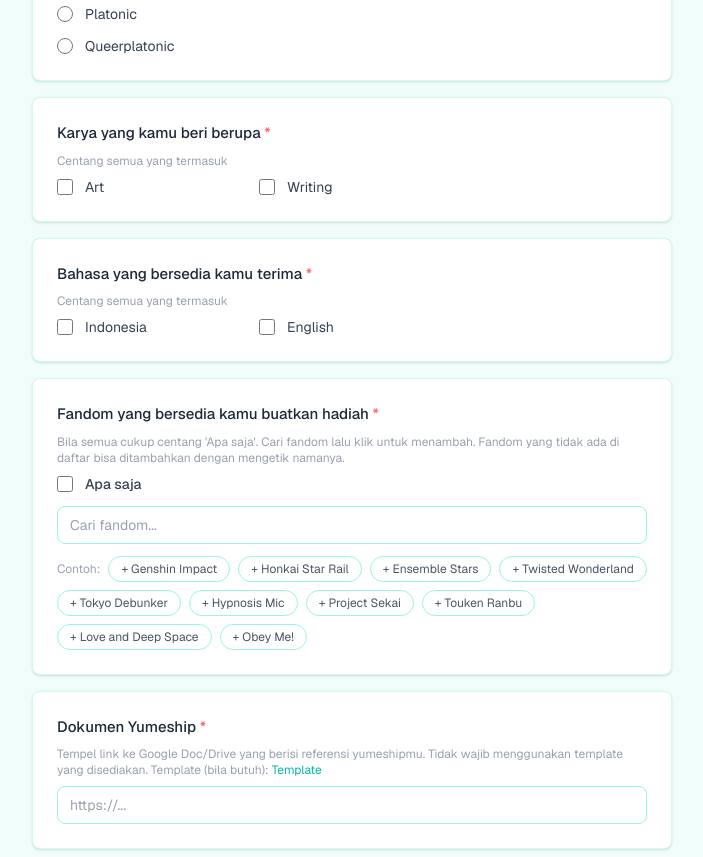
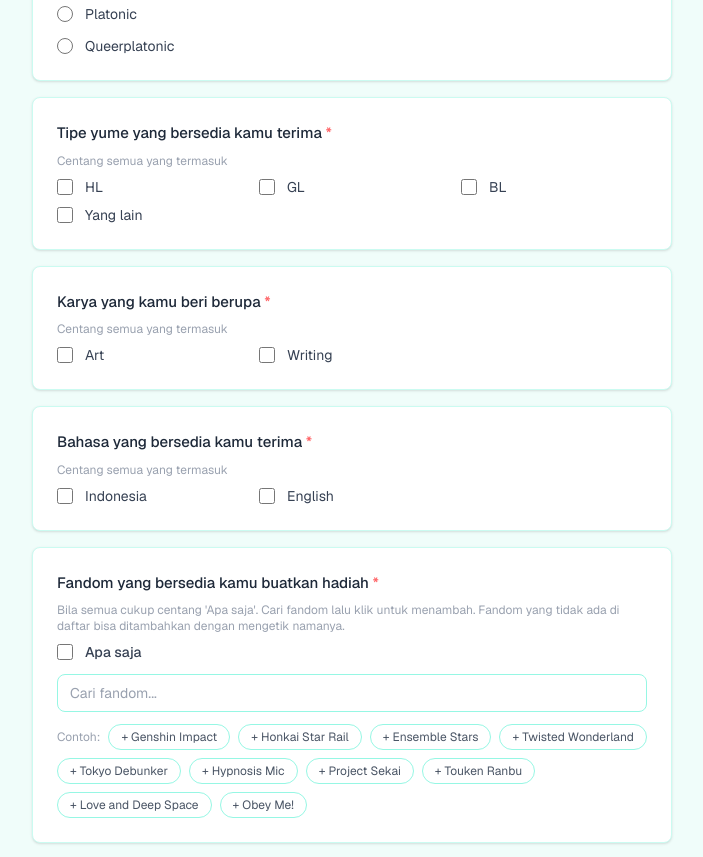
Before and after one commit to Isovyy/santahalu, a Next.js app: page / in a window 1280 px wide. Shown: the part 1960-2817 px from the top of the page, without its empty margins (288-991 px from the left). Built offline with nearby package versions, Linux system fonts and the light colour scheme.

Commit message:
added yumeship type

```diff
--- a/app/RegisterFields.tsx
+++ b/app/RegisterFields.tsx
@@ -10,22 +10,45 @@ export { FANDOM_ALL };
 export const RELATIONSHIP_OPTIONS = ["Romantic", "Platonic", "Queerplatonic"];
 export const CONTENT_TYPE_OPTIONS = ["Art", "Writing"];
 export const LANGUAGE_OPTIONS = ["Indonesia", "English"];
-export const YUME_TYPE_RECEIVE_OPTIONS = ["HL", "GL", "BL"];
+export const YUME_TYPE_OPTIONS = ["HL", "GL", "BL"];
 export const OTHER = "Yang lain";
 
-// "Yume type" (HL/GL/BL) only applies to ships with a romantic dimension.
+// "Tipe Yumeship (2)" (what your own ship actually is) only applies to
+// ships with a romantic dimension.
 export function showsYumeTypeReceive(relationshipType: string): boolean {
   return relationshipType === "Romantic" || relationshipType === "Queerplatonic";
 }
 
-// Splits a stored yumeTypeReceive value back into the radio selection plus
-// its free-text "Other" value, for prefilling an edit form.
+// Splits a stored yumeTypeGive value (comma-joined, like other checklist
+// fields) back into which standard checkboxes are selected plus any custom
+// "Other" text, for prefilling an edit form.
+export function splitYumeTypeGive(
+  value: string | null | undefined,
+): { yumeTypeGive: string[]; yumeTypeGiveOther: string } {
+  const parts = splitMulti(value ?? "");
+  const known = parts.filter((p) => (YUME_TYPE_OPTIONS as string[]).includes(p));
+  const custom = parts.find((p) => !(YUME_TYPE_OPTIONS as string[]).includes(p));
+  if (custom) return { yumeTypeGive: [...known, OTHER], yumeTypeGiveOther: custom };
+  return { yumeTypeGive: known, yumeTypeGiveOther: "" };
+}
+
+// Merges the checklist selection + custom "Other" text back into the
+// comma-joined string the backend stores.
+export function joinYumeTypeGive(values: string[], otherValue: string): string {
+  return values
+    .map((v) => (v === OTHER ? otherValue.trim() : v))
+    .filter(Boolean)
+    .join(", ");
+}
+
+// Splits a stored single-choice yumeTypeReceive value back into the radio
+// selection plus its free-text "Other" value, for prefilling an edit form.
 export function splitYumeTypeReceive(
   value: string | null | undefined,
 ): { yumeTypeReceive: string; yumeTypeReceiveOther: string } {
   const v = value ?? "";
   if (!v) return { yumeTypeReceive: "", yumeTypeReceiveOther: "" };
-  if ((YUME_TYPE_RECEIVE_OPTIONS as string[]).includes(v)) {
+  if ((YUME_TYPE_OPTIONS as string[]).includes(v)) {
     return { yumeTypeReceive: v, yumeTypeReceiveOther: "" };
   }
   return { yumeTypeReceive: OTHER, yumeTypeReceiveOther: v };
@@ -164,10 +187,16 @@ export function CheckboxGroup({
   options,
   values,
   onChange,
+  withOther,
+  otherValue,
+  onOtherChange,
 }: {
   options: string[];
   values: string[];
   onChange: (v: string[]) => void;
+  withOther?: boolean;
+  otherValue?: string;
+  onOtherChange?: (v: string) => void;
 }) {
   return (
     <div className="grid grid-cols-2 gap-x-4 gap-y-2 sm:grid-cols-3">
@@ -182,6 +211,25 @@ export function CheckboxGroup({
           {opt}
         </label>
       ))}
+      {withOther && (
+        <label className="col-span-2 flex items-center gap-3 text-sm text-gray-700 sm:col-span-3">
+          <input
+            type="checkbox"
+            checked={values.includes(OTHER)}
+            onChange={() => onChange(toggle(values, OTHER))}
+            className="h-4 w-4 accent-teal-500"
+          />
+          {OTHER}
+          {values.includes(OTHER) && (
+            <input
+              type="text"
+              className={inputClass + " ml-2"}
+              value={otherValue}
+              onChange={(e) => onOtherChange?.(e.target.value)}
+            />
+          )}
+        </label>
+      )}
     </div>
   );
 }
--- a/app/admin/responses/EditParticipantForm.tsx
+++ b/app/admin/responses/EditParticipantForm.tsx
@@ -7,8 +7,10 @@ import {
   RELATIONSHIP_OPTIONS,
   CONTENT_TYPE_OPTIONS,
   LANGUAGE_OPTIONS,
-  YUME_TYPE_RECEIVE_OPTIONS,
+  YUME_TYPE_OPTIONS,
   showsYumeTypeReceive,
+  splitYumeTypeGive,
+  joinYumeTypeGive,
   splitYumeTypeReceive,
   OTHER,
   splitMulti,
@@ -39,10 +41,15 @@ export default function EditParticipantForm({
   const [oshiName, setOshiName] = useState(row.oshiName);
   const [relationshipType, setRelationshipType] = useState(row.relationshipType);
   const [fandomYume, setFandomYume] = useState(row.fandomYume);
-  const initialYumeType = splitYumeTypeReceive(row.yumeTypeReceive);
-  const [yumeTypeReceive, setYumeTypeReceive] = useState(initialYumeType.yumeTypeReceive);
+  const initialYumeTypeGive = splitYumeTypeGive(row.yumeTypeGive);
+  const [yumeTypeGive, setYumeTypeGive] = useState(initialYumeTypeGive.yumeTypeGive);
+  const [yumeTypeGiveOther, setYumeTypeGiveOther] = useState(
+    initialYumeTypeGive.yumeTypeGiveOther,
+  );
+  const initialYumeTypeReceive = splitYumeTypeReceive(row.yumeTypeReceive);
+  const [yumeTypeReceive, setYumeTypeReceive] = useState(initialYumeTypeReceive.yumeTypeReceive);
   const [yumeTypeReceiveOther, setYumeTypeReceiveOther] = useState(
-    initialYumeType.yumeTypeReceiveOther,
+    initialYumeTypeReceive.yumeTypeReceiveOther,
   );
   const [contentType, setContentType] = useState(splitMulti(row.contentType));
   const [languageReceive, setLanguageReceive] = useState(splitMulti(row.languageReceive));
@@ -60,8 +67,8 @@ export default function EditParticipantForm({
     setSaving(true);
     setError(null);
 
-    const showYumeType = showsYumeTypeReceive(relationshipType);
-    const yumeTypeReceiveFinal = !showYumeType
+    const yumeTypeGiveFinal = joinYumeTypeGive(yumeTypeGive, yumeTypeGiveOther);
+    const yumeTypeReceiveFinal = !showsYumeTypeReceive(relationshipType)
       ? ""
       : yumeTypeReceive === OTHER
         ? yumeTypeReceiveOther.trim()
@@ -74,6 +81,7 @@ export default function EditParticipantForm({
       oshiName,
       relationshipType,
       fandomYume,
+      yumeTypeGive: yumeTypeGiveFinal,
       yumeTypeReceive: yumeTypeReceiveFinal,
       contentType: contentType.join(", "),
       languageReceive: languageReceive.join(", "),
@@ -160,11 +168,22 @@ export default function EditParticipantForm({
         />
       </Field>
 
+      <Field label="Tipe yume yang bersedia kamu terima">
+        <CheckboxGroup
+          options={YUME_TYPE_OPTIONS}
+          values={yumeTypeGive}
+          onChange={setYumeTypeGive}
+          withOther
+          otherValue={yumeTypeGiveOther}
+          onOtherChange={setYumeTypeGiveOther}
+        />
+      </Field>
+
       {showsYumeTypeReceive(relationshipType) && (
-        <Field label="Yume type yang kamu bersedia terima">
+        <Field label="Tipe Yumeship (2)">
           <RadioGroup
             name="edit-yumeTypeReceive"
-            options={YUME_TYPE_RECEIVE_OPTIONS}
+            options={YUME_TYPE_OPTIONS}
             value={yumeTypeReceive}
             onChange={setYumeTypeReceive}
             withOther
--- a/app/admin/responses/fields.ts
+++ b/app/admin/responses/fields.ts
@@ -14,6 +14,7 @@ export interface ParticipantRow {
   languageReceive: string;
   languageGive: string;
   fandomGive: string;
+  yumeTypeGive: string;
   yumeTypeReceive: string;
   yumeDocuLink: string;
   notes: string;
@@ -37,7 +38,8 @@ export const QUESTIONS: Question[] = [
   { key: "fandomYume", label: "Fandom yumeshipmu", kind: "single" },
   { key: "oshiName", label: "Nama cc/oshi", kind: "text" },
   { key: "relationshipType", label: "Tipe Yumeship", kind: "single" },
-  { key: "yumeTypeReceive", label: "Yumeship type", kind: "single" },
+  { key: "yumeTypeReceive", label: "Tipe Yumeship (2)", kind: "single" },
+  { key: "yumeTypeGive", label: "Tipe yume yang bersedia kamu terima", kind: "multi" },
   { key: "contentType", label: "Karya yang kamu beri berupa", kind: "multi" },
   { key: "languageReceive", label: "Bahasa yang bersedia kamu terima", kind: "multi" },
   { key: "languageGive", label: "Bahasa yang bersedia kamu tulis", kind: "multi" },
--- a/app/admin/responses/page.tsx
+++ b/app/admin/responses/page.tsx
@@ -23,6 +23,7 @@ export default async function ResponsesPage() {
     languageReceive: p.languageReceive,
     languageGive: p.languageGive ?? "",
     fandomGive: p.fandomGive,
+    yumeTypeGive: p.yumeTypeGive,
     yumeTypeReceive: p.yumeTypeReceive ?? "",
     yumeDocuLink: p.yumeDocuLink,
     notes: p.notes ?? "",
--- a/app/api/admin/participants/[id]/route.ts
+++ b/app/api/admin/participants/[id]/route.ts
@@ -46,6 +46,7 @@ export async function PATCH(
     notes: str(body.notes) || null,
     avoidList: str(body.avoidList).slice(0, 2000) || null,
     folderLink: str(body.folderLink) || null,
+    yumeTypeGive: str(body.yumeTypeGive) || "All",
     yumeTypeReceive: str(body.yumeTypeReceive) || null,
   };
 
--- a/app/api/register/route.ts
+++ b/app/api/register/route.ts
@@ -15,6 +15,7 @@ const REQUIRED_FIELDS = [
   "languageReceive",
   "fandomGive",
   "yumeDocuLink",
+  "yumeTypeGive",
 ] as const;
 
 function str(value: unknown): string {
@@ -50,6 +51,19 @@ export async function POST(req: NextRequest) {
     );
   }
 
+  // yumeTypeReceive ("Tipe Yumeship (2)") only applies to ships with a
+  // romantic dimension.
+  const relationshipType = str(body.relationshipType);
+  if (
+    (relationshipType === "Romantic" || relationshipType === "Queerplatonic") &&
+    !str(body.yumeTypeReceive)
+  ) {
+    return NextResponse.json(
+      { error: "Missing required field: yumeTypeReceive" },
+      { status: 400 }
+    );
+  }
+
   const email = str(body.email).toLowerCase();
   if (!/^[^\s@]+@[^\s@]+\.[^\s@]+$/.test(email)) {
     return NextResponse.json({ error: "Invalid email address" }, { status: 400 });
@@ -60,12 +74,13 @@ export async function POST(req: NextRequest) {
     twtUser: str(body.twtUser),
     yumeshipName: str(body.yumeshipName),
     oshiName: str(body.oshiName),
-    relationshipType: str(body.relationshipType),
+    relationshipType,
     fandomYume: str(body.fandomYume),
     contentType: str(body.contentType),
     languageReceive: str(body.languageReceive),
     fandomGive: str(body.fandomGive),
-    // Not asked anymore: everyone is treated as willing to make any yumeship type.
+    // Falls back to "All" if somehow submitted empty, so older/partial
+    // submissions don't accidentally become uncompatible with everyone.
     yumeTypeGive: str(body.yumeTypeGive) || "All",
     yumeDocuLink: str(body.yumeDocuLink),
     yumeTypeReceive: str(body.yumeTypeReceive) || null,
--- a/app/confirm/[token]/ConfirmActions.tsx
+++ b/app/confirm/[token]/ConfirmActions.tsx
@@ -97,7 +97,7 @@ export default function ConfirmActions({
           disabled={submitting}
           className="text-sm text-gray-500 hover:underline disabled:opacity-50"
         >
-          Sudah beres? Konfirmasi pasangan ini
+          Berubah pikiran? Konfirmasi pasangan ini
         </button>
         {error && <p className="text-sm text-red-500">{error}</p>}
       </div>
--- a/app/page.tsx
+++ b/app/page.tsx
@@ -7,8 +7,10 @@ import {
   RELATIONSHIP_OPTIONS,
   CONTENT_TYPE_OPTIONS,
   LANGUAGE_OPTIONS,
-  YUME_TYPE_RECEIVE_OPTIONS,
+  YUME_TYPE_OPTIONS,
   showsYumeTypeReceive,
+  splitYumeTypeGive,
+  joinYumeTypeGive,
   splitYumeTypeReceive,
   OTHER,
   AvoidEntry,
@@ -40,6 +42,8 @@ interface FormState {
   avoidList: AvoidEntry[];
   yumeDocuLink: string;
   notes: string;
+  yumeTypeGive: string[];
+  yumeTypeGiveOther: string;
   yumeTypeReceive: string;
   yumeTypeReceiveOther: string;
 }
@@ -59,6 +63,8 @@ const initialState: FormState = {
   avoidList: [],
   yumeDocuLink: "",
   notes: "",
+  yumeTypeGive: [],
+  yumeTypeGiveOther: "",
   yumeTypeReceive: "",
   yumeTypeReceiveOther: "",
 };
@@ -81,6 +87,7 @@ interface LookupParticipant {
   languageGive: string | null;
   notes: string | null;
   avoidList: string | null;
+  yumeTypeGive: string;
   yumeTypeReceive: string | null;
 }
 
@@ -100,6 +107,7 @@ function participantToForm(p: LookupParticipant): FormState {
     avoidList: parseAvoidListValue(p.avoidList ?? ""),
     yumeDocuLink: p.yumeDocuLink,
     notes: p.notes ?? "",
+    ...splitYumeTypeGive(p.yumeTypeGive),
     ...splitYumeTypeReceive(p.yumeTypeReceive),
   };
 }
@@ -234,18 +242,29 @@ export default function RegisterPage() {
       return;
     }
 
-    const showYumeType = showsYumeTypeReceive(form.relationshipType);
-    if (showYumeType && !form.yumeTypeReceive) {
-      setError("Pilih yume type yang kamu bersedia terima.");
+    if (form.yumeTypeGive.length === 0) {
+      setError("Pilih minimal satu tipe yume yang bersedia kamu terima.");
       setStatus("error");
       return;
     }
-    if (showYumeType && form.yumeTypeReceive === OTHER && !form.yumeTypeReceiveOther.trim()) {
-      setError("Isi yume type yang kamu maksud.");
+    if (form.yumeTypeGive.includes(OTHER) && !form.yumeTypeGiveOther.trim()) {
+      setError("Isi tipe yume yang kamu maksud.");
       setStatus("error");
       return;
     }
-    const yumeTypeReceive = !showYumeType
+    const showYumeType2 = showsYumeTypeReceive(form.relationshipType);
+    if (showYumeType2 && !form.yumeTypeReceive) {
+      setError("Pilih tipe yumeship (2).");
+      setStatus("error");
+      return;
+    }
+    if (showYumeType2 && form.yumeTypeReceive === OTHER && !form.yumeTypeReceiveOther.trim()) {
+      setError("Isi tipe yumeship (2) yang kamu maksud.");
+      setStatus("error");
+      return;
+    }
+    const yumeTypeGive = joinYumeTypeGive(form.yumeTypeGive, form.yumeTypeGiveOther);
+    const yumeTypeReceive = !showYumeType2
       ? ""
       : form.yumeTypeReceive === OTHER
         ? form.yumeTypeReceiveOther.trim()
@@ -259,6 +278,7 @@ export default function RegisterPage() {
       oshiName: form.oshiName,
       relationshipType: form.relationshipType,
       fandomYume,
+      yumeTypeGive,
       yumeTypeReceive,
       contentType: form.contentType.join(", "),
       languageReceive: form.languageReceive.join(", "),
@@ -493,11 +513,22 @@ export default function RegisterPage() {
           />
         </Field>
 
+        <Field label="Tipe yume yang bersedia kamu terima" required hint="Centang semua yang termasuk">
+          <CheckboxGroup
+            options={YUME_TYPE_OPTIONS}
+            values={form.yumeTypeGive}
+            onChange={(v) => update("yumeTypeGive", v)}
+            withOther
+            otherValue={form.yumeTypeGiveOther}
+            onOtherChange={(v) => update("yumeTypeGiveOther", v)}
+          />
+        </Field>
+
         {showsYumeTypeReceive(form.relationshipType) && (
-          <Field label="Yume type yang kamu bersedia terima" required>
+          <Field label="Tipe Yumeship (2)" required>
             <RadioGroup
               name="yumeTypeReceive"
-              options={YUME_TYPE_RECEIVE_OPTIONS}
+              options={YUME_TYPE_OPTIONS}
               value={form.yumeTypeReceive}
               onChange={(v) => update("yumeTypeReceive", v)}
               withOther
--- a/lib/matching.ts
+++ b/lib/matching.ts
@@ -13,7 +13,6 @@ export interface MatchParticipant {
   languageReceive?: string | null;
   yumeTypeGive?: string | null;
   yumeTypeReceive?: string | null;
-  relationshipType?: string | null;
   contentType: string;
   // "Character | Fandom" entries separated by ";", characters this giver does not want to make gifts for.
   avoidList?: string | null;
@@ -108,6 +107,10 @@ export function canGiveTo(giver: MatchParticipant, receiver: MatchParticipant):
   if (yumeGive.length === 0) yumeGive = ["apa saja"];
 
   let yumeRecv = parseMulti(receiver.yumeTypeReceive);
+  // Receiver's ship has no yumeship-type classification at all (Platonic
+  // ship, or registered before this field existed), so there's nothing for
+  // the giver's own preference to conflict with: don't block on it.
+  const receiverHasNoYumeType = yumeRecv.length === 0;
   if (yumeRecv.length === 0) yumeRecv = ["apa saja"];
 
   const contentGive = normalize(giver.contentType);
@@ -155,9 +158,16 @@ export function canGiveTo(giver: MatchParticipant, receiver: MatchParticipant):
     }
   }
 
-  // Yume type: receiver's type must intersect giver's list ("all" wildcards)
+  // Yumeship type (HL/GL/BL): giver.yumeTypeGive is "what I'm comfortable
+  // creating" (a checklist; everyone defaults to "All" until they fill it
+  // in themselves). receiver.yumeTypeReceive is "what my own ship actually
+  // is" (single choice, only collected when their relationship has a
+  // romantic dimension). At least one of the giver's checked types must
+  // overlap with the receiver's, unless the receiver has no classification
+  // at all (Platonic ship, or registered before this field existed), in
+  // which case there's nothing for the giver's preference to conflict with.
   let yumeOk = false;
-  if (yumeGiveSet.has("all")) {
+  if (yumeGiveSet.has("all") || receiverHasNoYumeType) {
     yumeOk = true;
   } else {
     for (const y of yumeGiveSet) {
@@ -168,25 +178,7 @@ export function canGiveTo(giver: MatchParticipant, receiver: MatchParticipant):
     }
   }
 
-  // Yumeship type (HL/GL/BL, "yume yang bersedia diterima") only matters
-  // for ships with a romantic dimension. When it does, the giver's own
-  // stated yumeship type must match what the receiver's ship actually is —
-  // used as a stand-in for "am I comfortable creating this kind of ship
-  // dynamic", since there's no separate field asking that directly. Missing
-  // data on either side (participants registered before this field
-  // existed) bypasses the check rather than blocking the match, so it only
-  // applies going forward.
-  const RELATIONSHIP_NEEDS_YUME_TYPE = new Set(["romantic", "queerplatonic"]);
-  let yumeTypeMatchOk = true;
-  if (RELATIONSHIP_NEEDS_YUME_TYPE.has(normalize(receiver.relationshipType))) {
-    const giverYumeType = normalize(giver.yumeTypeReceive);
-    const recvYumeType = normalize(receiver.yumeTypeReceive);
-    if (giverYumeType && recvYumeType) {
-      yumeTypeMatchOk = giverYumeType === recvYumeType;
-    }
-  }
-
-  return fandomOk && langOk && yumeOk && yumeTypeMatchOk;
+  return fandomOk && langOk && yumeOk;
 }
 
 function seedRandom(seed: number): () => number {
```
Also changed, not shown: 1 other file (tests, documents, lock files or other folders).
